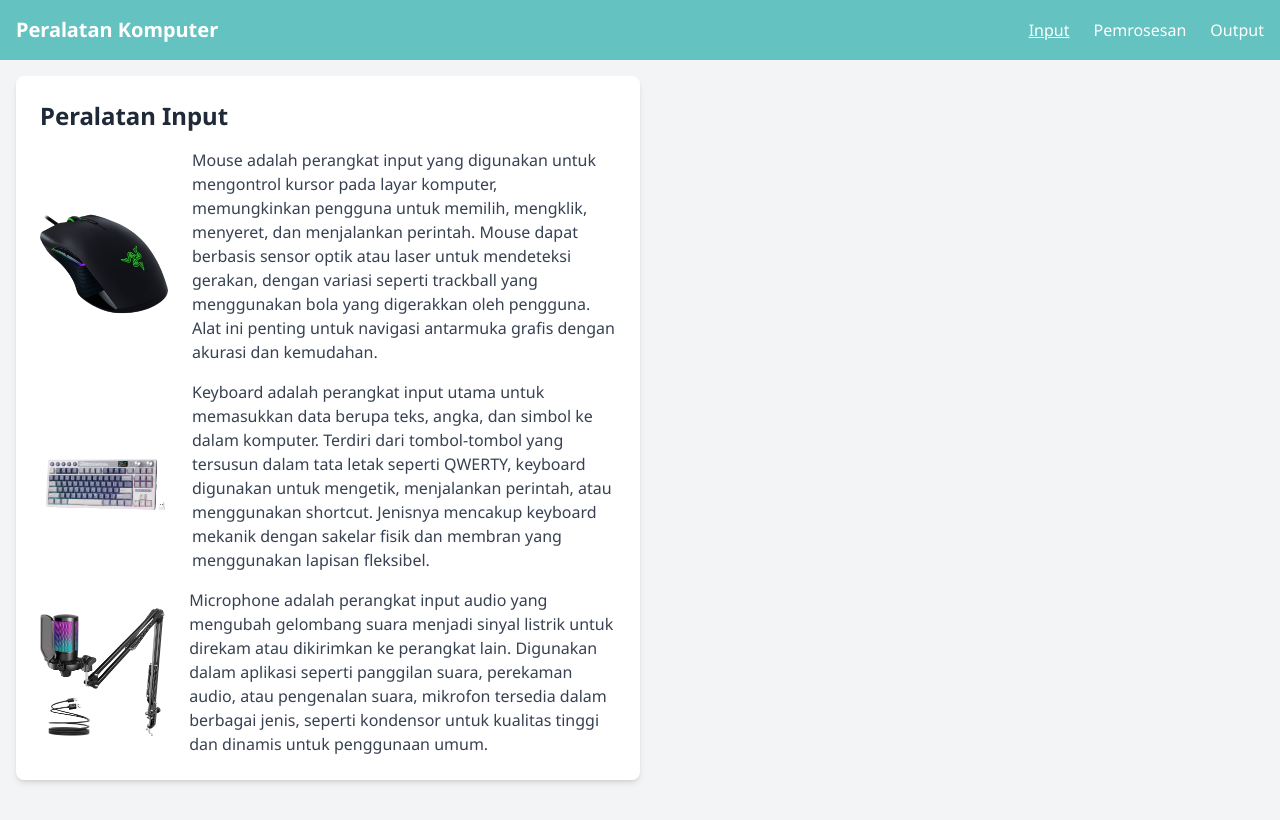
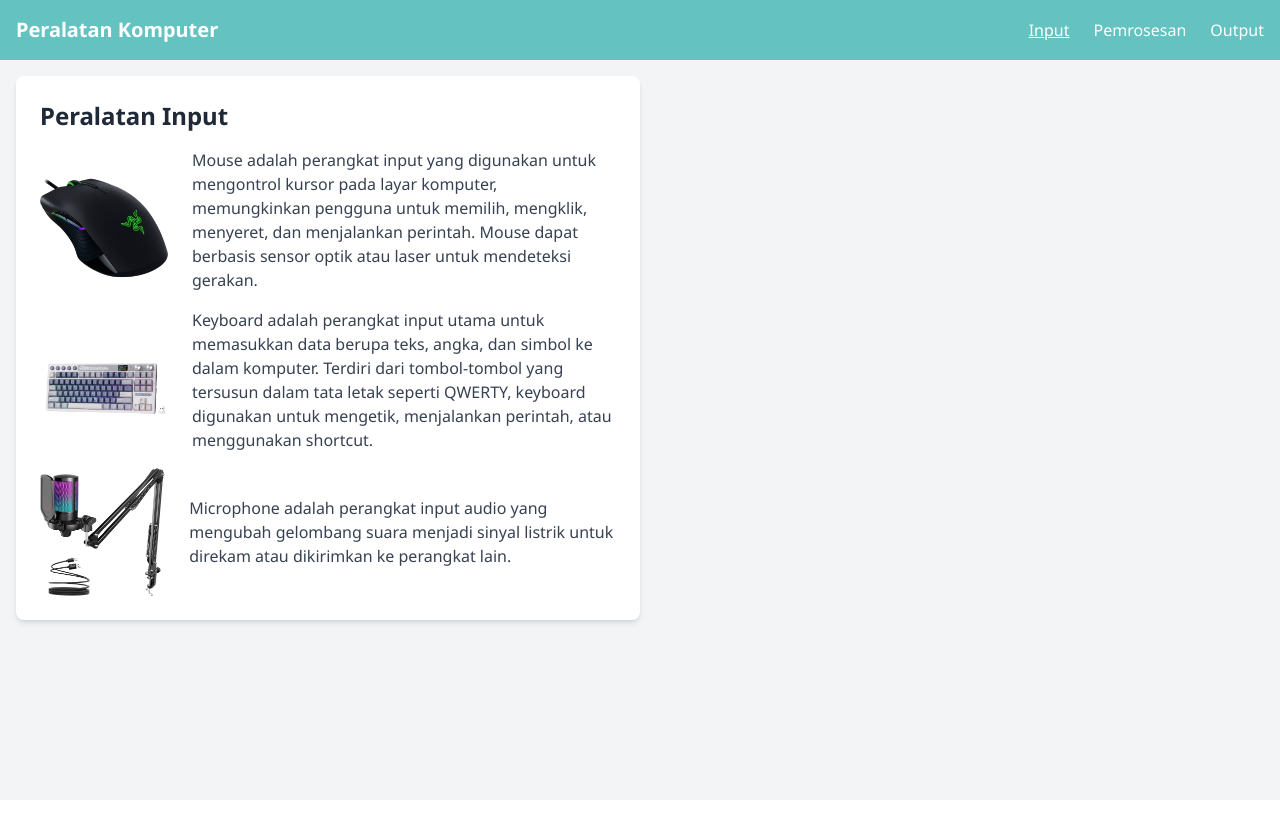
Before and after one commit to Rakaze14/web-peripheral, a React (Vite) app: page / in a window 1280 px wide. Built offline with nearby package versions, Linux system fonts and the light colour scheme.

Commit message:
Update App.jsx

```diff
--- a/src/App.jsx
+++ b/src/App.jsx
@@ -66,7 +66,7 @@ function App() {
                 className="w-32 h-32 object-cover rounded-lg mb-4 md:mb-0 md:mr-6"
               />
               <p className="text-gray-700 mb-4">
-              Mouse adalah perangkat input yang digunakan untuk mengontrol kursor pada layar komputer, memungkinkan pengguna untuk memilih, mengklik, menyeret, dan menjalankan perintah. Mouse dapat berbasis sensor optik atau laser untuk mendeteksi gerakan, dengan variasi seperti trackball yang menggunakan bola yang digerakkan oleh pengguna. Alat ini penting untuk navigasi antarmuka grafis dengan akurasi dan kemudahan.
+              Mouse adalah perangkat input yang digunakan untuk mengontrol kursor pada layar komputer, memungkinkan pengguna untuk memilih, mengklik, menyeret, dan menjalankan perintah. Mouse dapat berbasis sensor optik atau laser untuk mendeteksi gerakan.
               </p>
             </div>
             <div className="flex flex-col md:flex-row items-center">
@@ -76,7 +76,7 @@ function App() {
                 className="w-32 h-32 object-cover rounded-lg mb-4 md:mb-0 md:mr-6"
               />
               <p className="text-gray-700 mb-4">
-              Keyboard adalah perangkat input utama untuk memasukkan data berupa teks, angka, dan simbol ke dalam komputer. Terdiri dari tombol-tombol yang tersusun dalam tata letak seperti QWERTY, keyboard digunakan untuk mengetik, menjalankan perintah, atau menggunakan shortcut. Jenisnya mencakup keyboard mekanik dengan sakelar fisik dan membran yang menggunakan lapisan fleksibel.
+              Keyboard adalah perangkat input utama untuk memasukkan data berupa teks, angka, dan simbol ke dalam komputer. Terdiri dari tombol-tombol yang tersusun dalam tata letak seperti QWERTY, keyboard digunakan untuk mengetik, menjalankan perintah, atau menggunakan shortcut.
               </p>
             </div>
             <div className="flex flex-col md:flex-row items-center">
@@ -86,7 +86,7 @@ function App() {
                 className="w-32 h-32 object-cover rounded-lg mb-4 md:mb-0 md:mr-6"
               />
               <p className="text-gray-700">
-              Microphone adalah perangkat input audio yang mengubah gelombang suara menjadi sinyal listrik untuk direkam atau dikirimkan ke perangkat lain. Digunakan dalam aplikasi seperti panggilan suara, perekaman audio, atau pengenalan suara, mikrofon tersedia dalam berbagai jenis, seperti kondensor untuk kualitas tinggi dan dinamis untuk penggunaan umum.
+              Microphone adalah perangkat input audio yang mengubah gelombang suara menjadi sinyal listrik untuk direkam atau dikirimkan ke perangkat lain.
               </p>
             </div>
           </section>
@@ -102,7 +102,7 @@ function App() {
                 className="w-32 h-32 object-cover rounded-lg mb-4 md:mb-0 md:mr-6"
               />
               <p className="text-gray-700 mb-4">
-                CPU (Central Processing Unit) adalah komponen utama dalam komputer yang bertanggung jawab untuk menjalankan perintah dan proses data.
+              CPU adalah komponen utama komputer yang berfungsi sebagai pusat pemrosesan data, mengelola instruksi dari perangkat lunak, dan menjalankan perhitungan logis serta aritmatika.
               </p>
             </div>
             <div className="flex flex-col md:flex-row items-center">
@@ -112,7 +112,7 @@ function App() {
                 className="w-32 h-32 object-cover rounded-lg mb-4 md:mb-0 md:mr-6"
               />
               <p className="text-gray-700">
-                GPU (Graphics Processing Unit) adalah komponen yang mengelola pemrosesan grafis dan video, serta membantu dalam rendering gambar.
+              GPU adalah prosesor khusus yang dirancang untuk memproses grafis dan melakukan perhitungan paralel dalam jumlah besar. Biasanya digunakan untuk rendering visual pada game, desain grafis, atau aplikasi berbasis AI dan komputasi ilmiah.
               </p>
             </div>
             <div className="flex flex-col md:flex-row items-center">
@@ -122,7 +122,7 @@ function App() {
                 className="w-32 h-32 object-cover rounded-lg mb-4 md:mb-0 md:mr-6"
               />
               <p className="text-gray-700">
-                GPU (Graphics Processing Unit) adalah komponen yang mengelola pemrosesan grafis dan video, serta membantu dalam rendering gambar.
+              RAM adalah memori sementara yang digunakan komputer untuk menyimpan data yang sedang diproses atau dibutuhkan secara cepat oleh CPU.
               </p>
             </div>
           </section>
@@ -138,7 +138,7 @@ function App() {
                 className="w-32 h-32 object-cover rounded-lg mb-4 md:mb-0 md:mr-6"
               />
               <p className="text-gray-700 mb-4">
-                Monitor adalah perangkat output yang menampilkan gambar, teks, dan informasi lainnya dari komputer ke pengguna.
+              Monitor adalah perangkat output visual yang menampilkan informasi dari komputer dalam bentuk gambar atau teks di layar. Monitor menggunakan teknologi seperti LCD, LED, atau OLED untuk menghasilkan tampilan dengan resolusi dan kualitas warna yang bervariasi.
               </p>
             </div>
             <div className="flex flex-col md:flex-row items-center">
@@ -148,7 +148,7 @@ function App() {
                 className="w-32 h-32 object-cover rounded-lg mb-4 md:mb-0 md:mr-6"
               />
               <p className="text-gray-700">
-                Speaker adalah perangkat output yang mengeluarkan suara dari komputer, digunakan untuk mendengarkan musik atau suara lainnya.
+              Speaker adalah perangkat output audio yang mengubah sinyal listrik menjadi gelombang suara untuk didengar oleh pengguna.
               </p>
             </div>
           </section>
```
